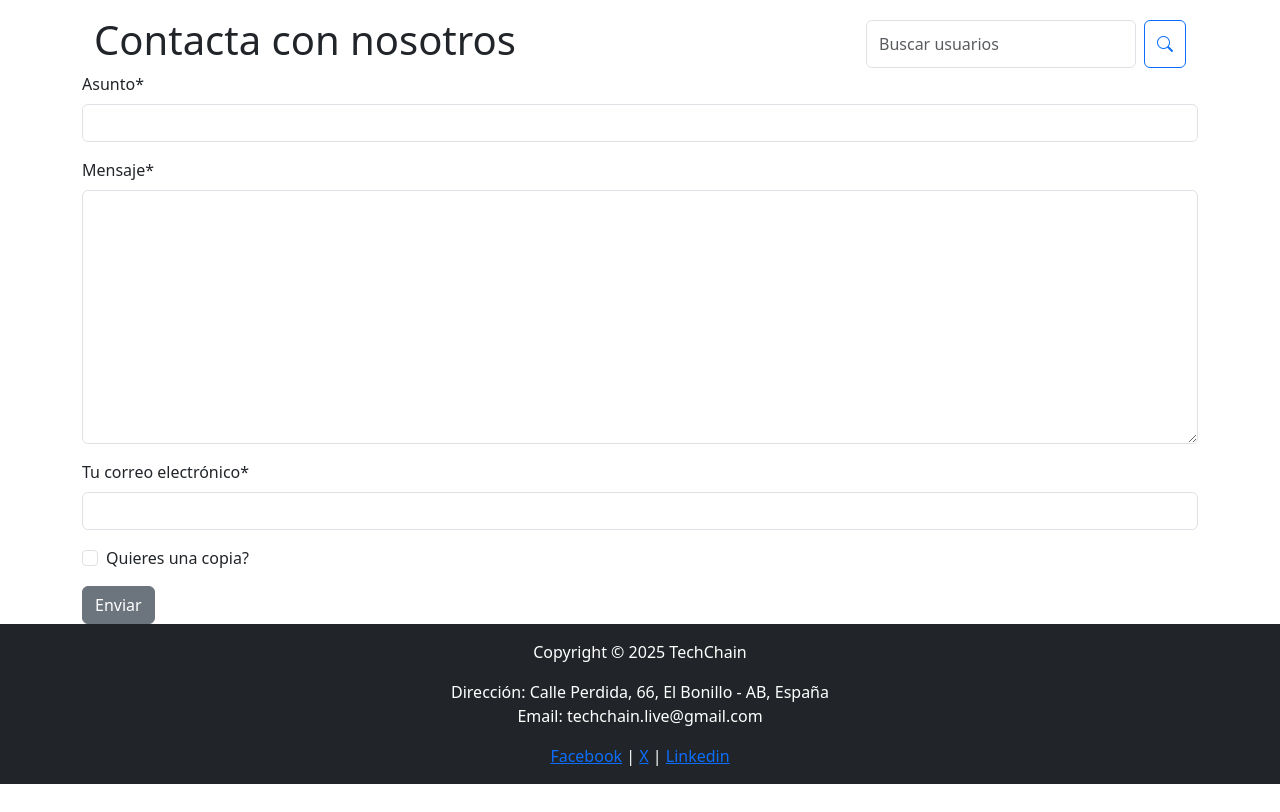
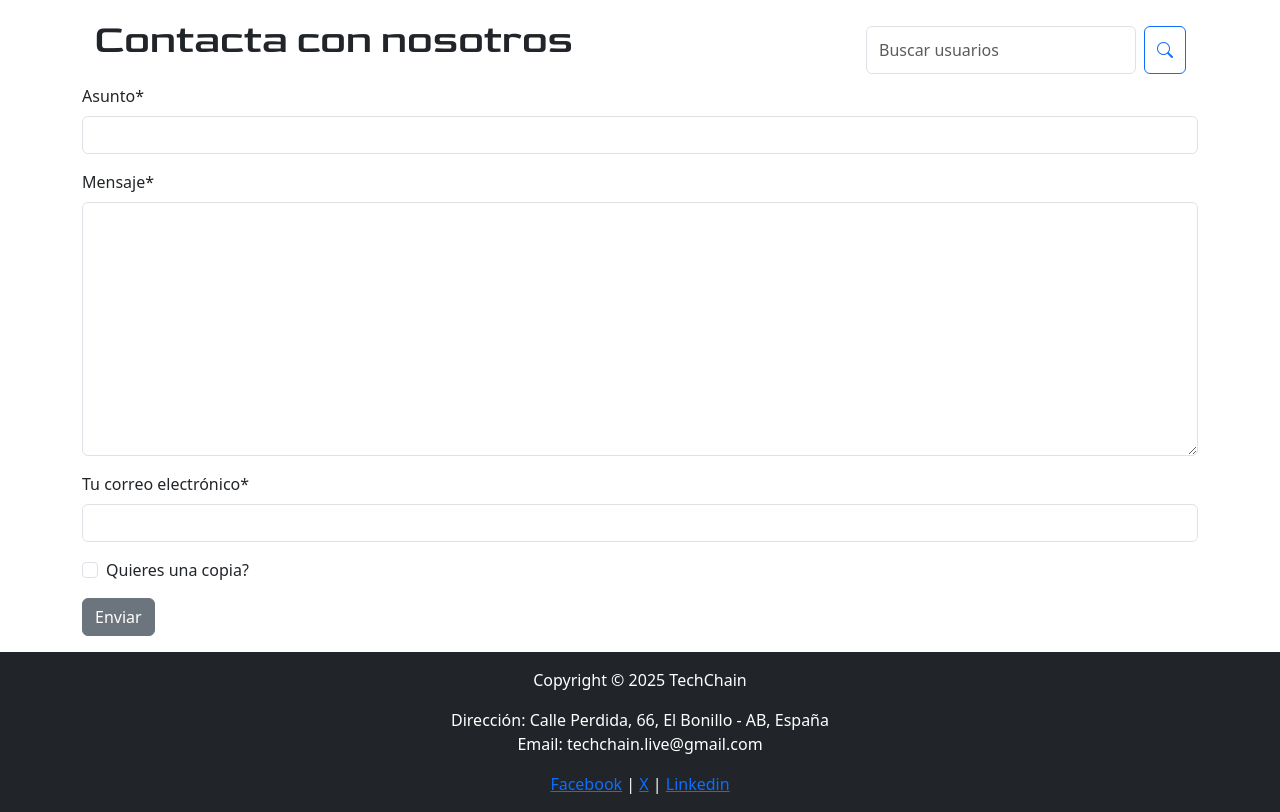
Before and after one commit to jesuslj0/techchain, a Django app: page /contact/ in a window 1280 px wide. Shown: the part 56-868 px from the top of the page. Before the commit the page ends 840 px from the top, so only its background shows below. Run offline with Django 5.2, Linux system fonts and the light colour scheme; some libraries are stand-ins or nearby versions.

Commit message:
Añadiendo tags a publicaciones y retocando estilos

```diff
--- a/posts/models.py
+++ b/posts/models.py
@@ -20,12 +20,15 @@ class Tag(models.Model):
         unique=True
     )
 
+    def __str__(self):
+        return self.get_name_display()
+
 class Post(models.Model):
     user = models.ForeignKey(User, on_delete=models.CASCADE, related_name='posts', verbose_name='Usuario')
     image = models.ImageField(upload_to='posts/posts_images/', verbose_name='Imagen')
     title = models.TextField(max_length=500, blank=True, verbose_name='Titulo')
     content = models.TextField(blank=True, verbose_name='Contenido')
-    tags = models.ManyToManyField(Tag, related_name="posts")
+    tags = models.ManyToManyField('Tag', related_name="posts")
     created_at = models.DateTimeField(auto_now_add=True, verbose_name='Fecha de creación')
     likes = models.ManyToManyField(User, related_name='liked_posts', blank=True, verbose_name='Nº de Likes')
 
--- a/posts/views.py
+++ b/posts/views.py
@@ -52,8 +52,10 @@ class PostsCreateView(CreateView):
     form_class = PostCreateForm
 
     def form_valid(self, form):
-        form.instance.user = self.request.user
-        return super().form_valid(form)
+        form.instance.user = self.request.user  # Asigna el usuario actual al Post
+        response = super().form_valid(form)     # ✅ Guarda el Post en la base de datos
+        form.instance.tags.set(form.cleaned_data['tags'])  # ✅ Establece los tags después de guardar
+        return response
 
     def get_success_url(self):
         return reverse_lazy('posts:list', kwargs={'user_id': self.object.user_id})
--- /dev/null
+++ b/static/css/contact.css
@@ -0,0 +1,4 @@
+.title {
+    font-family: "Goldman-Regular";
+    margin-bottom: 20px;
+}
--- /dev/null
+++ b/static/css/post_create.css
@@ -0,0 +1,4 @@
+.title {
+    font-family: "Goldman-Regular";
+    margin-bottom: 20px;
+}
--- /dev/null
+++ b/static/css/register.css
@@ -0,0 +1,4 @@
+.title {
+    font-family: "Goldman-Regular";
+    margin-bottom: 20px;
+}
--- a/techchain/templates/general/contact.html
+++ b/techchain/templates/general/contact.html
@@ -1,6 +1,9 @@
 {% extends 'layout/layout_basic.html' %}
 {% load crispy_forms_tags %}
-
+{% block styles %}
+    {% load static %}
+    <link rel="stylesheet" href="{% static "css/contact.css" %}">
+{% endblock %}
 {% block title %}Contact{% endblock %}
 {% block title_h1 %}Contacta con nosotros{% endblock %}
 
@@ -8,6 +11,6 @@
     <form method='post'>
         {% csrf_token %}
         {{ form|crispy }}
-        <button class='btn btn-secondary' type='submit'>Enviar</button>
+        <button class='btn btn-secondary mb-3' type='submit'>Enviar</button>
     </form>
 {% endblock %}
--- a/techchain/templates/profiles/profile_detail.html
+++ b/techchain/templates/profiles/profile_detail.html
@@ -82,15 +82,15 @@
                     <h3 class="subtitle m-3">Publicaciones</h3>
                     {% for post in posts %}
                         <div class="list-group-item d-flex align-items-center p-3">
-                            <img src="..{{post.image.url}}" alt="Imagen" class="rounded me-3" style="width: 60px; height: 90px;">
+                            <img src="..{{post.image.url}}" alt="Imagen" class="rounded me-3" style="max-width: 90px; height: auto;">
                             <div>
                                 <p>
                                     <span class="mb-1">{{post.user.username}} <i class="bi bi-heart-fill text-danger"></i> {{post.likes.all.count}}</span>
                                     <span class="comment ms-2"><i class="bi bi-chat-dots-fill"></i> {{post.comments.count}}</span>
                                 </p>
-                                <p class="mb-0 text-muted">{{post.caption}}</p>
+                                <p class="mb-3"><strong>{{post.title}}</strong></p>
                             </div>
-                            <p class="m-3" style="position: relative;">
+                            <p class="m-3">
                                 <a class="btn btn-primary p-2" href="{% url 'posts:detail' post.pk %}">Ver</a>
                             </p>
                         </div>
```
Also changed, not shown: techchain/forms/post_create_form.py (+6 -1 lines), techchain/templates/general/home.html (+7 -1 lines), techchain/templates/general/register.html (+5 -2 lines), techchain/templates/posts/post_create.html (+21 -3 lines), techchain/templates/posts/post_detail.html (+7 -1 lines), techchain/templates/posts/post_list.html (+5 -3 lines).
